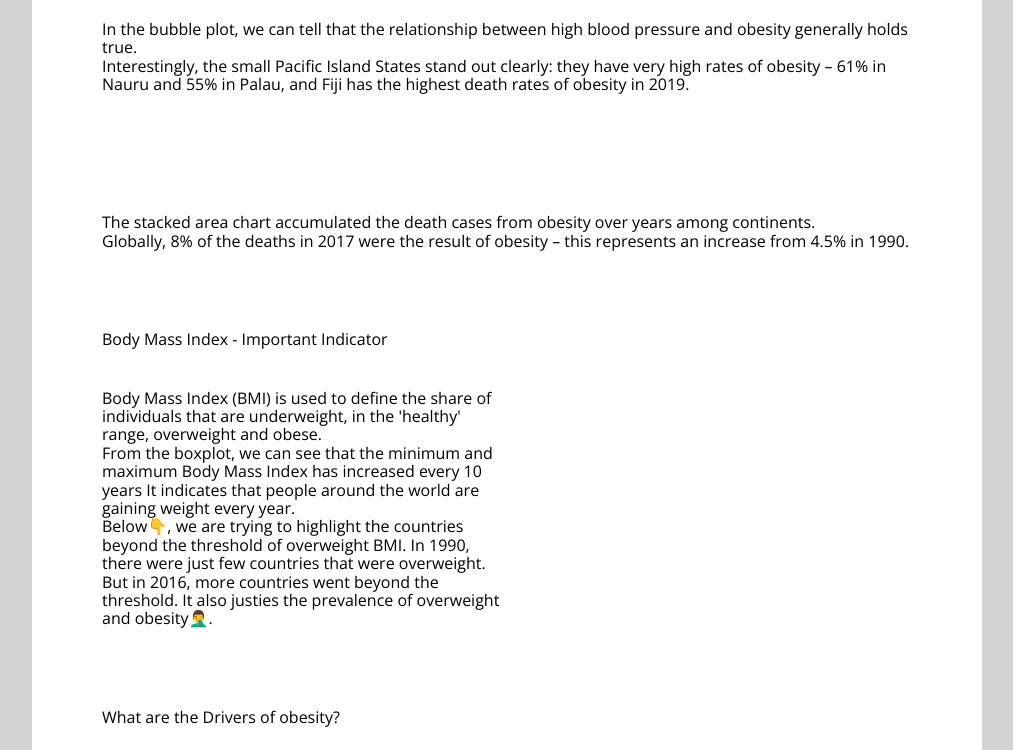
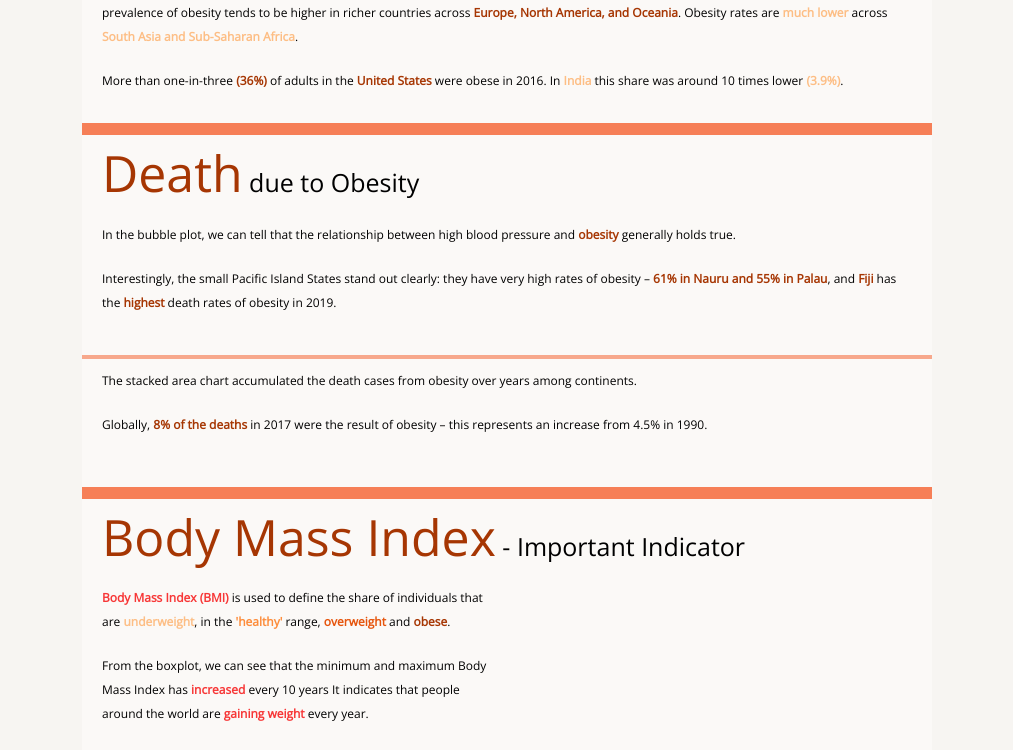
Before and after one commit to KarenXia/vis2, a plain HTML site: page index.html in a window 1280 px wide. Shown: the part 636-1386 px from the top of the page, without its empty margins (133-1146 px from the left). Drawn offline with nearby package versions, Linux system fonts and the light colour scheme; a script that the page names is missing.

Commit message:
Add files via upload

```diff
--- a/css/template.css
+++ b/css/template.css
@@ -1,6 +1,32 @@
 body *{
     font-family: 'Open Sans', sans-serif;
 }
+.first_header{
+    background-color: #eee4d6;
+}
+.border {
+    width: 850px;
+    background-color: #F67F57;
+    height: 12px;
+    text-align: left;
+}
+
+.sec_border {
+    width: 850px;
+    background-color: #f67f57a9;
+    height: 4px;
+    text-align: left;
+}
+
+.image{
+    width: 100%;
+    height: 100%;
+}
+.header{
+    font-size: 40px;
+}
+
+
 
 h1 {
     font-weight: 1500;
@@ -8,20 +34,20 @@ h1 {
     font-size: 80px;
 }
 
+
 body {
-    background-color: lightgray;
+    background-color: #f7f5f2;
 }
 
 .page {
     width: 850px;
-    background-color: white;
-    margin: auto;
-    padding: 50px;
-    padding-top: 35px;
+    background-color: #fbf9f7;
+    margin:auto;
 }
 
 .vis-container {
-    width: 100%;
+    width: 80%;
+
 }
 
 .description h2,
@@ -29,22 +55,85 @@ h1 {
     margin-top: 0px;
 }
 
+
+
 .description-right {
+    padding-right: 20px;
     padding-left: 20px;
 }
 
-.description-left {
-    padding-right: 20px;
+
+
+.pure-g{
+    margin-bottom: 10px;
+    background-color: #fbf9f7;
 }
 
-.pure-g {
-    margin-bottom: 40px;
+
+.title-font {
+    font-size: 25px;
 }
 
-.small-font {
-    font-size: 14px;
+
+.main-font {
+    font-size: 12px;
+    line-height: 2;
+}
+
+.padding_up{
+    padding-top: 10px;
+    padding-bottom: 10px;
+}
+.padding{
+    padding-top: 10px;
+}
+.padding_right{
+    padding-right: 10px;
 }
 
 .space{
     height: 20px;
+    background-color: black;
 }
+
+.center{
+    margin-left: 50px;
+}
+.center1{
+    margin-left: 120px;
+}
+.center2{
+    margin-left: 70px;
+}
+
+
+.bolded {
+    font-weight: bolder;
+  }
+
+.large {
+    font-size: 50px;
+}
+
+.highlight{
+    color: #a63603;
+}
+
+.underweight{
+    color: #fdbe85;
+}
+
+.normal{
+    color: #fd8d3c;
+}
+.overweight{
+    color: #e6550d;
+}
+
+.bmi{
+    color:#f73737
+}
+
+.sub-title{
+    font-size: 17px;
+}
```
